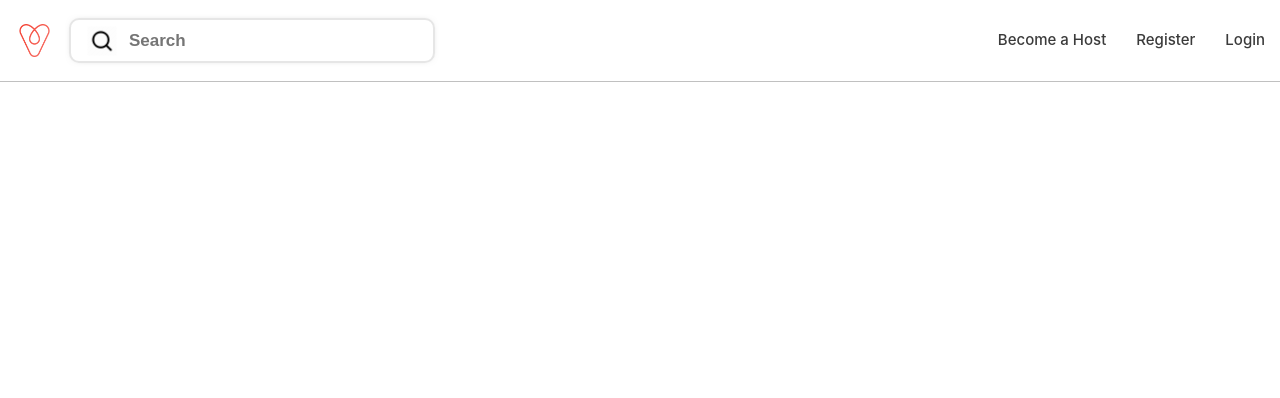
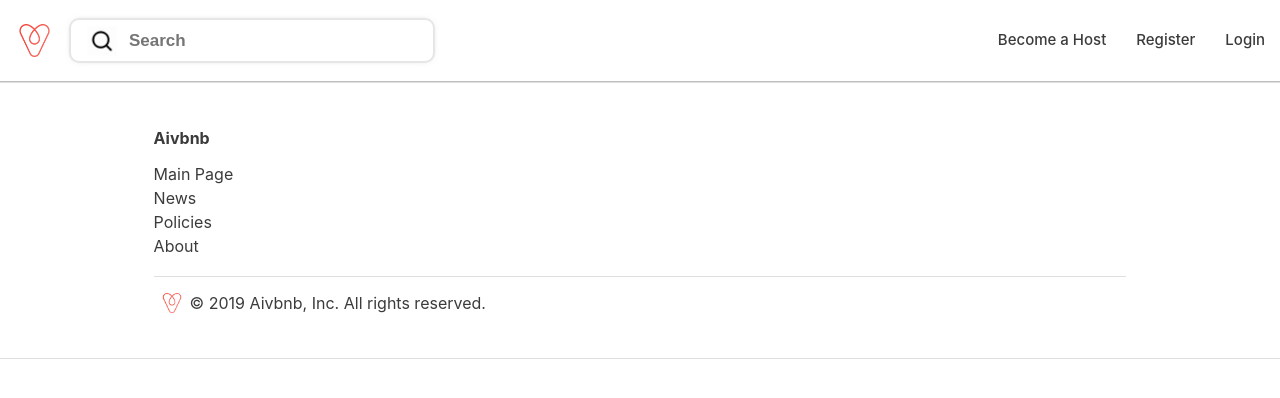
Before and after one commit to sannaggi/tpaweb, a React (Create React App) app: page / in a window 1280 px wide. Shown: the top 398 px of the page. Built offline with nearby package versions, Linux system fonts and the light colour scheme.

Commit message:
added footer

```diff
--- a/src/App.css
+++ b/src/App.css
@@ -3,7 +3,11 @@
   margin: 0;
   box-sizing: border-box;
   outline: none;
+  color: rgb(59, 59, 59);
 }
 a {
     text-decoration: none;
 }
+li {
+    list-style-type: none;
+}
--- a/src/App.tsx
+++ b/src/App.tsx
@@ -1,13 +1,18 @@
 import React from 'react';
 import './App.css';
-import Header from './components/layouts/Header'
+import Header from './components/layouts/header/Header'
+import Footer from './components/layouts/footer/Footer'
 import {BrowserRouter as Router} from 'react-router-dom'
 
 const App: React.FC = () => {
   return (
     <Router>
       <div className="App">
-        <Header/>
+        <Header />
+        <div className="container">
+
+        </div>
+        <Footer />
       </div>
     </Router>
   );
--- /dev/null
+++ b/src/components/layouts/footer/Footer.tsx
@@ -0,0 +1,26 @@
+import React from 'react'
+import '../../../css/footer.css'
+import aivlogo from '../../../images/aivbnblogo.png'
+import { Link } from 'react-router-dom'
+
+function Footer() {
+    return (
+        <footer>
+            <div className="footer-content">
+                <span className="title"><strong>Aivbnb</strong></span>
+                <ul>
+                    <li><a href="https://www.airbnb.com/">Main Page</a></li>
+                    <li><Link to="">News</Link></li>
+                    <li><Link to="">Policies</Link></li>
+                    <li><a href="https://github.com/sannaggi/tpaweb">About</a></li>
+                </ul>
+            </div>
+            <div className="copyright">
+                <img src={aivlogo} alt=""/>
+                © 2019 Aivbnb, Inc. All rights reserved.
+            </div>
+        </footer>
+    )
+}
+
+export default Footer
--- a/src/components/layouts/Header.tsx
+++ b/src/components/layouts/header/Header.tsx
@@ -1,11 +1,11 @@
 import React, { useState, useEffect } from 'react'
-import '../../css/header.css'
+import '../../../css/header.css'
 import SearchBox from './SearchBox'
 import { Link } from 'react-router-dom'
 import NavBar from './Navbar'
-import ArrowDown from '../../images/arrow-down.png'
-import aivlogo from '../../images/aivbnblogo.png'
-import { TABLETWIDTH , MOBILEWIDTH } from '../Specification'
+import ArrowDown from '../../../images/arrow-down.png'
+import aivlogo from '../../../images/aivbnblogo.png'
+import { TABLETWIDTH , MOBILEWIDTH } from '../../Specification'
 
 function Header() {
 
@@ -49,7 +49,7 @@ function Header() {
     function getStyle() {
         if(click)
             return {
-                display: 'block',
+                height: '210px',
             }
     }
 
@@ -76,7 +76,7 @@ function Header() {
     }
 
     return (
-        <div className="header">
+        <header>
             <div className="header-content">
                 {checkScreen()}
                 <div className="searchContainer" style={getVisible()}>
@@ -86,7 +86,7 @@ function Header() {
             <div className="header-content">
                 <NavBar />
             </div>
-        </div>
+        </header>
     )
 }
 
--- a/src/components/layouts/SearchBox.tsx
+++ b/src/components/layouts/header/SearchBox.tsx
@@ -1,5 +1,5 @@
 import React from 'react'
-import searchIcon from '../../images/search-icon.png';
+import searchIcon from '../../../images/search-icon.png';
 
 function SearchBox() {
     return (
--- /dev/null
+++ b/src/css/footer.css
@@ -0,0 +1,44 @@
+footer {
+  border-top: 0.5px solid #dfdfdf;
+  border-bottom: 0.5px solid #dfdfdf;
+  width: 100vw;
+  padding: 1.8em 12vw;
+  display: -webkit-box;
+  display: -ms-flexbox;
+  display: flex;
+  -webkit-box-orient: vertical;
+  -webkit-box-direction: normal;
+  -ms-flex-direction: column;
+  flex-direction: column; }
+
+.footer-content {
+  padding: 1em 0; }
+  .footer-content .title {
+    display: inline-block;
+    margin-bottom: 1em; }
+  .footer-content li {
+    margin-bottom: 4px; }
+  .footer-content a {
+    border: 0.4px;
+    border-bottom: transparent #3b3b3b; }
+    .footer-content a:hover {
+      border-bottom-style: solid; }
+    .footer-content a:active {
+      color: #3b3b3b; }
+
+.copyright {
+  padding: 1em 0;
+  border-top: 0.5px solid #dfdfdf;
+  display: -webkit-box;
+  display: -ms-flexbox;
+  display: flex;
+  -webkit-box-pack: start;
+  -ms-flex-pack: start;
+  justify-content: flex-start;
+  -webkit-box-align: center;
+  -ms-flex-align: center;
+  align-items: center; }
+  .copyright img {
+    width: 20px;
+    height: 20px;
+    margin: 0 8px; }
--- a/src/css/header.css
+++ b/src/css/header.css
@@ -20,7 +20,7 @@
   width: 10px;
   margin-left: 7px; }
 
-.header {
+header {
   display: -webkit-box;
   display: -ms-flexbox;
   display: flex;
@@ -28,7 +28,7 @@
   -ms-flex-pack: justify;
   justify-content: space-between;
   border-bottom: 0.6px solid silver; }
-  .header header-component {
+  header .header-component {
     display: -webkit-box;
     display: -ms-flexbox;
     display: flex;
@@ -103,10 +103,15 @@
       border-bottom: 2px solid black; }
 
 .dropdown-content {
-  display: none;
+  overflow: hidden;
   position: absolute;
+  height: 0;
   width: 100vw;
-  padding: 0 1em; }
+  padding: 0 1em;
+  background-color: #fff;
+  -webkit-transition: height 0.6s;
+  -o-transition: height 0.6s;
+  transition: height 0.6s; }
 
 .dropdown-link {
   display: block;
--- /dev/null
+++ b/src/scss/footer.scss
@@ -0,0 +1,36 @@
+@import 'variables';
+@import 'mixins';
+
+footer {
+    border-top: 0.5px solid $superLightGrey;
+    border-bottom: 0.5px solid $superLightGrey;
+    width: 100vw;
+    padding: 1.8em 12vw;
+    display: flex;
+    flex-direction: column;
+}
+.footer-content {
+    padding: 1em 0;
+    .title {
+        display: inline-block;
+        margin-bottom: 1em;
+    }
+    li {
+        margin-bottom: 4px;
+    }
+    a {
+        @include basicLink;
+    }
+}
+.copyright {
+    padding: 1em 0;
+    border-top: 0.5px solid $superLightGrey;
+    display: flex;
+    justify-content: flex-start;
+    align-items: center;
+    img {
+        width: 20px;
+        height: 20px;
+        margin: 0 8px;
+    }
+}
```
Also changed, not shown: src/scss/header.scss (+6 -3 lines), src/scss/mixins.scss (+12 -0 lines), src/components/layouts/header/Navbar.tsx (renamed from src/components/layouts/Navbar.tsx), 1 other file (tests, documents, lock files or other folders).
